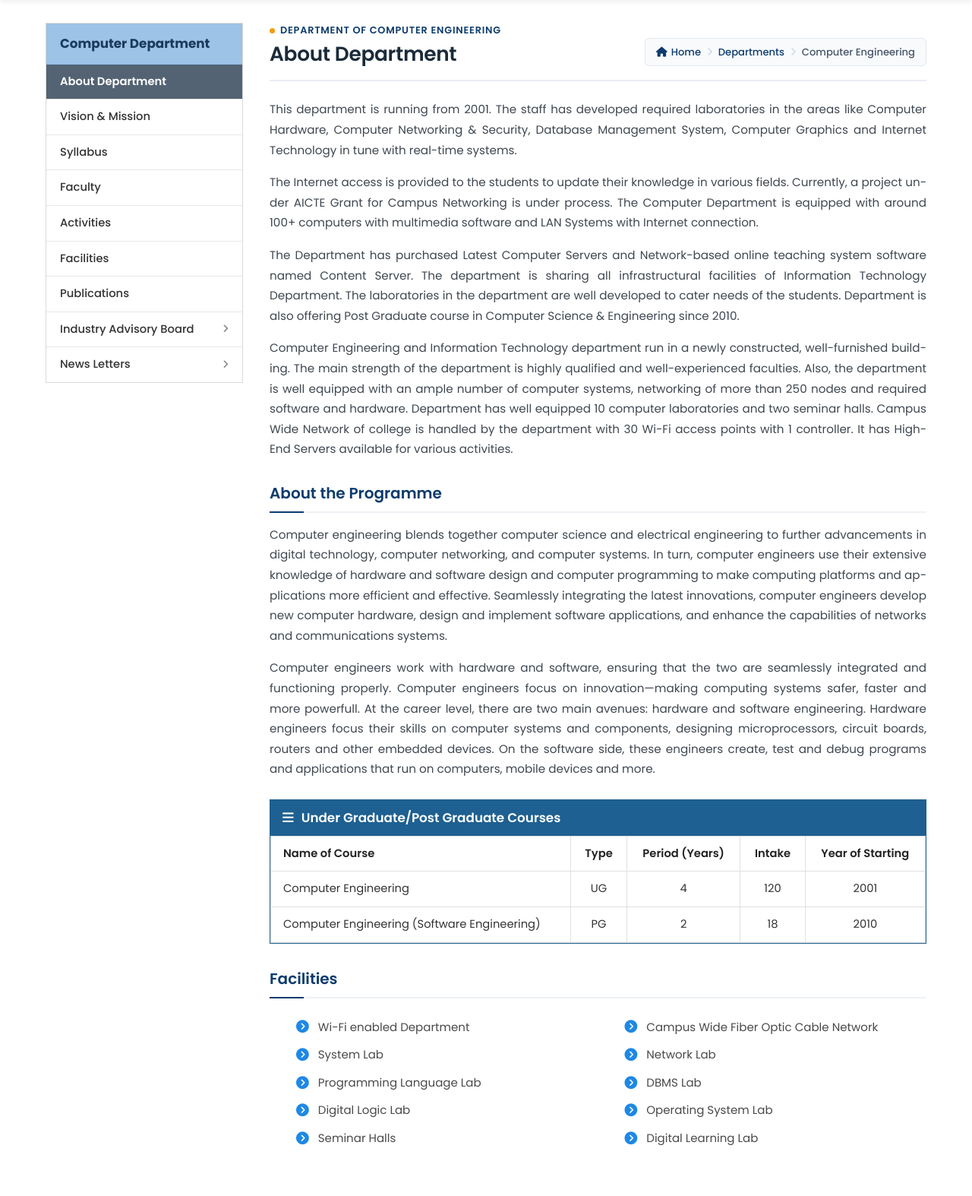
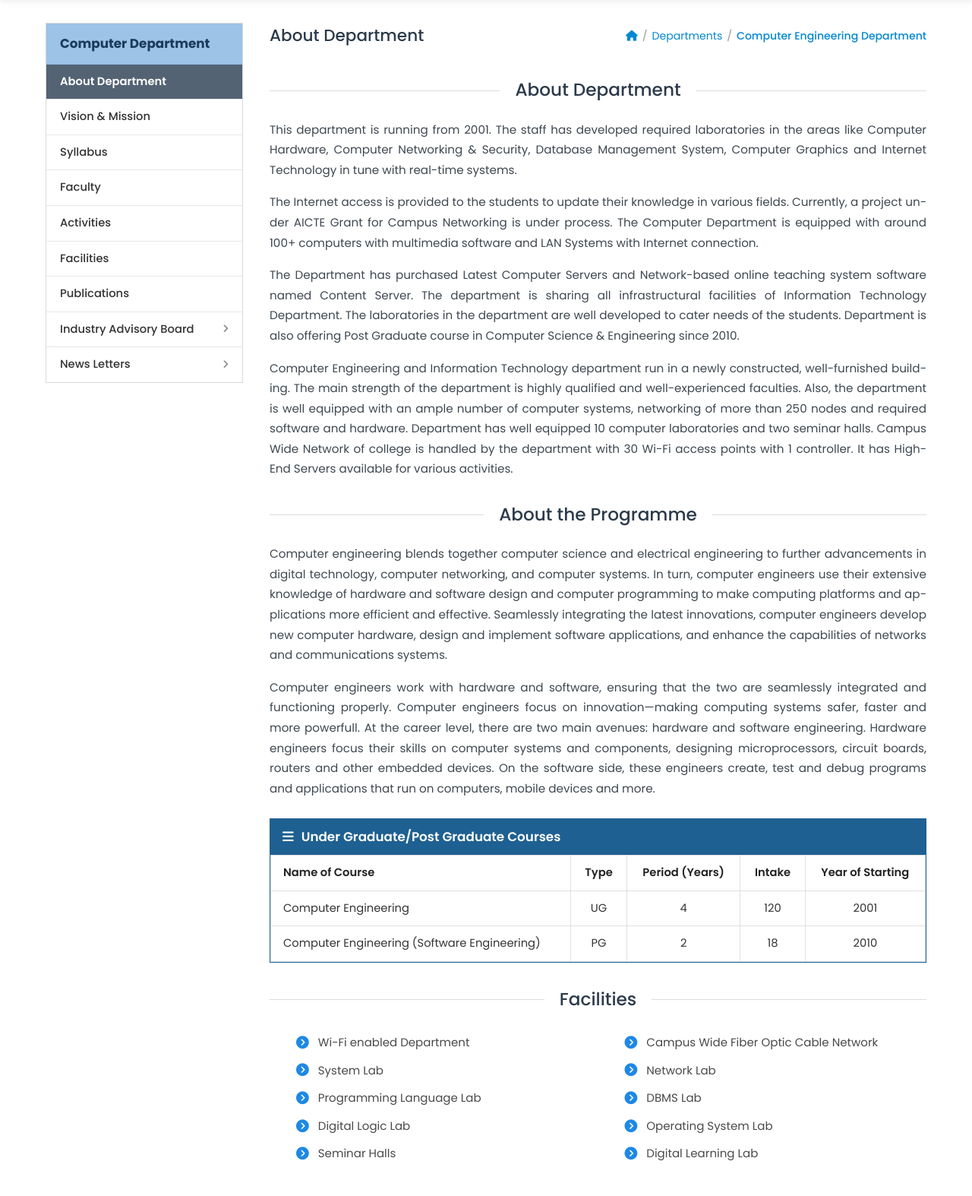
Before and after one commit to Aman-p02/GECM, a PHP site: page /departments/computer-engineering.php in a window 1280 px wide. Shown: the part 92-1666 px from the top of the page at 76% size. Run offline with PHP 8.4, Linux system fonts and the light colour scheme.

Commit message:
Update department section dividers and layout consistency

```diff
--- a/departments/computer-engineering.php
+++ b/departments/computer-engineering.php
@@ -64,16 +64,13 @@ include_once __DIR__ . '/../includes/header.php';
 
                 <!-- Top Breadcrumb & Section Header Row -->
                 <div class="dept-top-bar">
-                    <div class="dept-title-group">
-                        <span class="dept-super-title">Department of Computer Engineering</span>
-                        <h2 class="dept-page-title" id="deptPageTitle">About Department</h2>
-                    </div>
+                    <h2 class="dept-page-title" id="deptPageTitle">About Department</h2>
                     <ul class="dept-breadcrumb">
-                        <li><a href="../" title="Home"><i class="fas fa-home"></i> Home</a></li>
-                        <li class="separator"><i class="fas fa-chevron-right"></i></li>
+                        <li><a href="../" title="Home"><i class="fas fa-home"></i></a></li>
+                        <li class="separator">/</li>
                         <li><a href="../#departments">Departments</a></li>
-                        <li class="separator"><i class="fas fa-chevron-right"></i></li>
-                        <li class="active-crumb">Computer Engineering</li>
+                        <li class="separator">/</li>
+                        <li class="active-crumb">Computer Engineering Department</li>
                     </ul>
                 </div>
 
@@ -81,6 +78,8 @@ include_once __DIR__ . '/../includes/header.php';
                      1. ABOUT DEPARTMENT TAB
                      ======================================================== -->
                 <section class="dept-tab-content active" id="tab-about">
+                    <div class="dept-divider-title">About Department</div>
+
                     <p class="dept-text-body">
                         This department is running from 2001. The staff has developed required laboratories in the areas like Computer Hardware, Computer Networking &amp; Security, Database Management System, Computer Graphics and Internet Technology in tune with real-time systems.
                     </p>
@@ -206,6 +205,8 @@ include_once __DIR__ . '/../includes/header.php';
                      3. SYLLABUS TAB
                      ======================================================== -->
                 <section class="dept-tab-content" id="tab-syllabus">
+                    <div class="dept-divider-title">Syllabus</div>
+
                     <p class="dept-text-body">
                         The curriculum of Bachelor of Engineering (Computer Engineering) follows Gujarat Technological University (GTU) guidelines aligned with the National Education Policy (NEP) and AICTE model curriculum.
                     </p>
@@ -278,6 +279,8 @@ include_once __DIR__ . '/../includes/header.php';
                      4. FACULTY TAB
                      ======================================================== -->
                 <section class="dept-tab-content" id="tab-faculty">
+                    <div class="dept-divider-title">Faculty</div>
+
                     <p class="dept-text-body">
                         The Computer Engineering department possesses highly qualified, experienced, and dedicated teaching faculty members with specializations across diverse domains.
                     </p>
@@ -337,6 +340,8 @@ include_once __DIR__ . '/../includes/header.php';
                      5. ACTIVITIES TAB
                      ======================================================== -->
                 <section class="dept-tab-content" id="tab-activities">
+                    <div class="dept-divider-title">Activities</div>
+
                     <p class="dept-text-body">
                         The department regularly organizes workshops, hackathons, expert lectures by industry leaders, and technical competitions under the banner of student developer clubs and societies.
                     </p>
@@ -361,6 +366,8 @@ include_once __DIR__ . '/../includes/header.php';
                      6. FACILITIES TAB
                      ======================================================== -->
                 <section class="dept-tab-content" id="tab-facilities">
+                    <div class="dept-divider-title">Facilities</div>
+
                     <p class="dept-text-body">
                         The department is equipped with 10 computer laboratories with over 250 high-end networked systems, dedicated servers, and high-speed campus-wide Wi-Fi access.
                     </p>
@@ -416,6 +423,8 @@ include_once __DIR__ . '/../includes/header.php';
                      7. PUBLICATIONS TAB
                      ======================================================== -->
                 <section class="dept-tab-content" id="tab-publications">
+                    <div class="dept-divider-title">Publications</div>
+
                     <p class="dept-text-body">
                         Faculties and students of the Computer Engineering department actively publish research articles in peer-reviewed journals and conferences.
                     </p>
@@ -475,6 +484,8 @@ include_once __DIR__ . '/../includes/header.php';
                      8. INDUSTRY ADVISORY BOARD TAB
                      ======================================================== -->
                 <section class="dept-tab-content" id="tab-advisory-board">
+                    <div class="dept-divider-title">Industry Advisory Board</div>
+
                     <p class="dept-text-body">
                         The Industry Advisory Board bridges the gap between academic curriculum and current industry demands, reviewing syllabi and capstone projects periodically.
                     </p>
@@ -499,6 +510,8 @@ include_once __DIR__ . '/../includes/header.php';
                      9. NEWS LETTERS TAB
                      ======================================================== -->
                 <section class="dept-tab-content" id="tab-newsletters">
+                    <div class="dept-divider-title">News Letters</div>
+
                     <p class="dept-text-body">
                         The biannual departmental newsletter <strong>"COMP-CONNECT"</strong> chronicles academic achievements, faculty publications, student awards, and technological developments.
                     </p>
--- a/departments/css/department.css
+++ b/departments/css/department.css
@@ -130,99 +130,70 @@
     box-sizing: border-box;
 }
 
-/* Modern Academic Top Bar */
+/* Top Breadcrumb & Section Header Row (No artificial box/border) */
 .dept-top-bar {
     display: flex;
     justify-content: space-between;
-    align-items: flex-end;
+    align-items: center;
     flex-wrap: wrap;
-    gap: 16px;
-    padding-bottom: 18px;
-    margin-bottom: 24px;
-    border-bottom: 2px solid #e9edf2;
+    gap: 12px;
+    padding: 0 0 16px;
+    margin-bottom: 20px;
     width: 100%;
+    max-width: 100%;
     box-sizing: border-box;
 }
 
-.dept-title-group {
-    display: flex;
-    flex-direction: column;
-    gap: 4px;
-}
-
-.dept-super-title {
-    font-size: 0.8rem;
-    font-weight: 600;
-    text-transform: uppercase;
-    letter-spacing: 0.8px;
-    color: #0c3b6d;
-    display: inline-flex;
-    align-items: center;
-    gap: 7px;
-}
-
-.dept-super-title::before {
-    content: '';
-    display: inline-block;
-    width: 7px;
-    height: 7px;
-    background-color: #f39c12;
-    border-radius: 50%;
-}
-
 .dept-page-title {
-    font-size: 1.65rem;
-    font-weight: 600;
-    color: #1a2a3a;
+    font-size: 1.35rem;
+    font-weight: 500;
+    color: #2b3a4a;
     margin: 0;
-    line-height: 1.25;
-    letter-spacing: -0.3px;
 }
 
 .dept-breadcrumb {
     display: flex;
     align-items: center;
-    gap: 8px;
-    font-size: 0.82rem;
-    color: #64748b;
+    gap: 6px;
+    font-size: 0.88rem;
+    color: #666666;
     margin: 0;
-    padding: 7px 14px;
-    background: #f8fafc;
-    border: 1px solid #e2e8f0;
-    border-radius: 6px;
+    padding: 0;
     list-style: none;
     flex-wrap: wrap;
-    box-sizing: border-box;
+    max-width: 100%;
+    word-break: break-word;
 }
 
 .dept-breadcrumb li {
     display: inline-flex;
     align-items: center;
-    gap: 8px;
+    gap: 6px;
+    word-break: break-word;
 }
 
 .dept-breadcrumb a {
-    color: #0c3b6d;
+    color: #0288d1;
     text-decoration: none;
-    font-weight: 500;
     transition: color 0.2s;
     display: inline-flex;
     align-items: center;
-    gap: 5px;
+    gap: 4px;
 }
 
 .dept-breadcrumb a:hover {
-    color: #f39c12;
+    color: #01579b;
+    text-decoration: underline;
 }
 
 .dept-breadcrumb .separator {
-    color: #cbd5e1;
-    font-size: 0.68rem;
+    color: #999999;
 }
 
 .dept-breadcrumb .active-crumb {
-    color: #475569;
+    color: #0288d1;
     font-weight: 500;
+    word-break: break-word;
 }
 
 /* Tab Panes */
@@ -238,41 +209,38 @@
     display: block;
 }
 
-/* Clean Academic Section Headings (Replaces outdated divider lines) */
-.dept-section-heading,
+/* Centered Divider Heading with side lines matching screenshot */
 .dept-divider-title {
-    font-size: 1.25rem;
-    font-weight: 600;
-    color: #0c3b6d;
-    margin: 28px 0 16px;
-    padding-bottom: 8px;
-    border-bottom: 2px solid #eef2f6;
-    position: relative;
-    display: block;
-    text-align: left;
+    display: flex;
+    align-items: center;
+    text-align: center;
+    margin: 28px 0 20px;
+    color: #2b3a4a;
+    font-size: 1.45rem;
+    font-weight: 500;
     width: 100%;
+    max-width: 100%;
     box-sizing: border-box;
 }
 
-.dept-section-heading:first-child,
 .dept-divider-title:first-child {
     margin-top: 5px;
 }
 
-.dept-section-heading::before,
-.dept-divider-title::before {
+.dept-divider-title::before,
+.dept-divider-title::after {
     content: '';
-    position: absolute;
-    left: 0;
-    bottom: -2px;
-    width: 45px;
-    height: 2px;
-    background: #0c3b6d;
+    flex: 1 1 0%;
+    min-width: 10px;
+    border-bottom: 1px solid #dcdcdc;
 }
 
-.dept-section-heading::after,
-.dept-divider-title::after {
-    display: none !important;
+.dept-divider-title:not(:empty)::before {
+    margin-right: 20px;
+}
+
+.dept-divider-title:not(:empty)::after {
+    margin-left: 20px;
 }
 
 /* Standard Paragraphs matching screenshot (Justified & Even on both sides) */
@@ -820,11 +788,17 @@
         padding: 0 12px;
     }
 
-    .dept-section-heading,
     .dept-divider-title {
         font-size: 1.15rem;
-        margin: 20px 0 14px;
-        padding-bottom: 6px;
+        margin: 18px 0 12px;
+    }
+
+    .dept-divider-title:not(:empty)::before {
+        margin-right: 10px;
+    }
+
+    .dept-divider-title:not(:empty)::after {
+        margin-left: 10px;
     }
 
     .dept-text-body {
```
